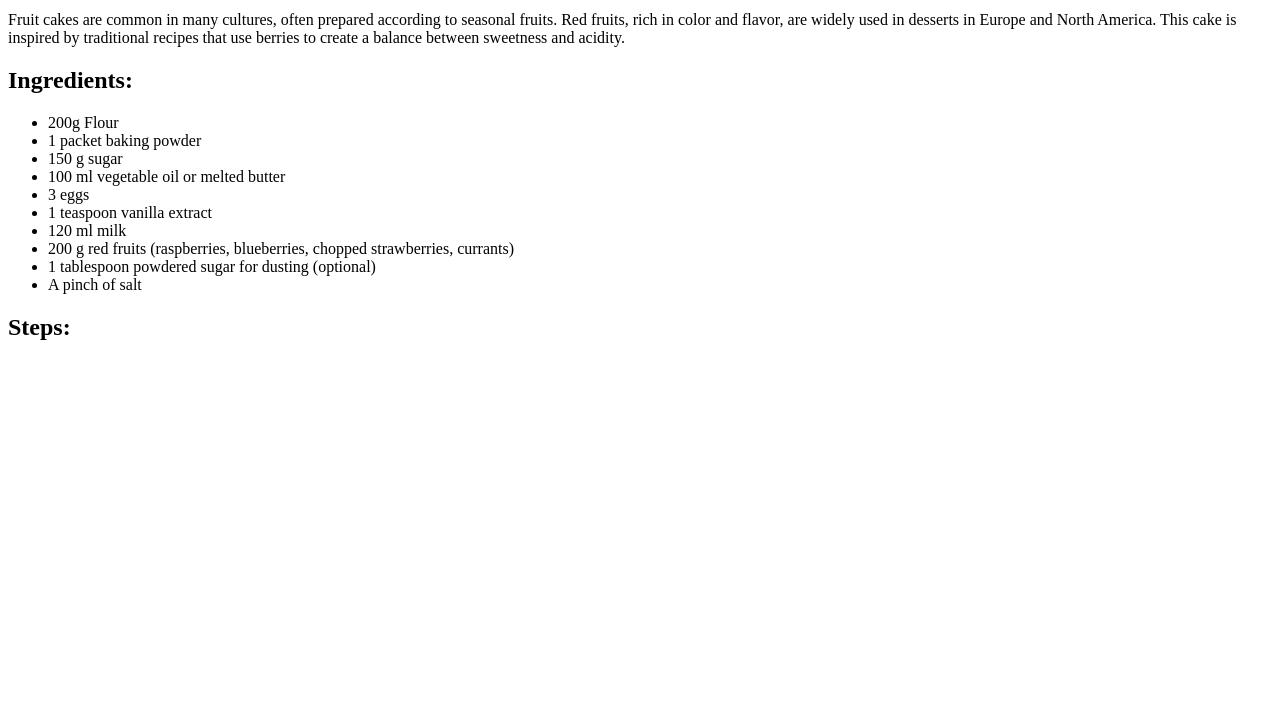
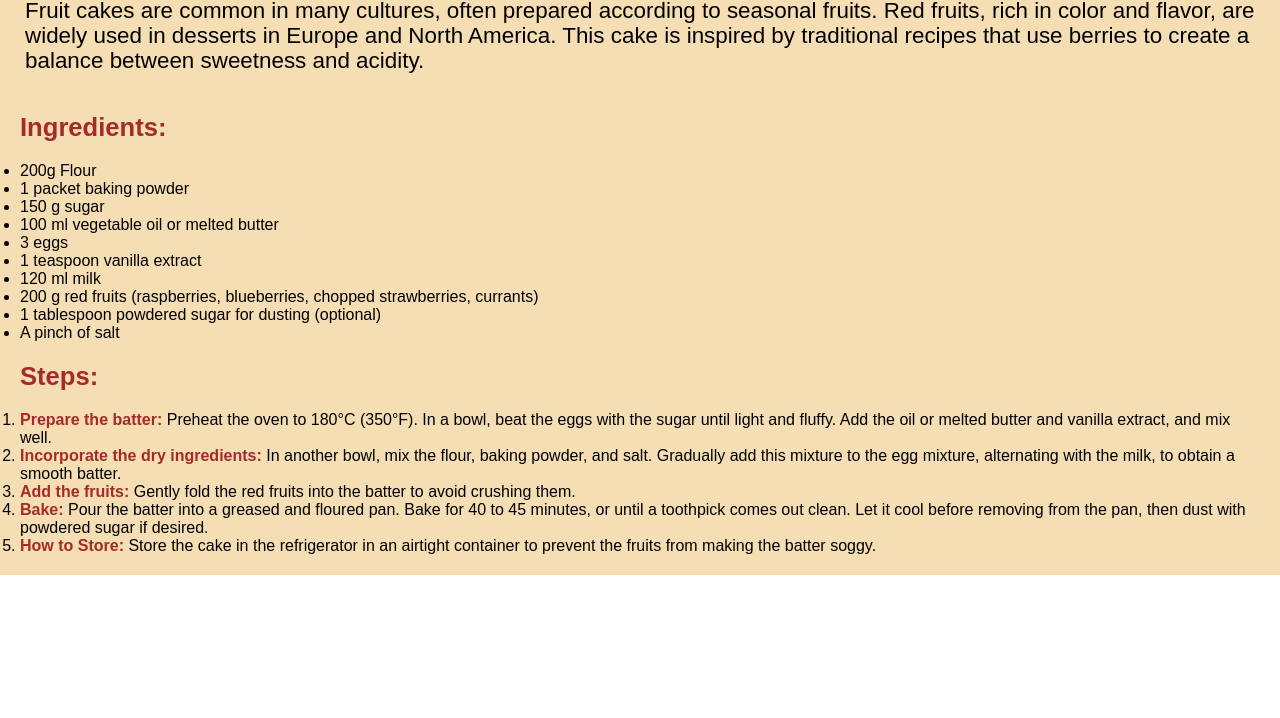
Before and after one commit to GuilhermeMarchioli/odin-recipe, a plain HTML site: page redfruitcake.html in a window 1280 px wide. Shown: the part 82-800 px from the top of the page. Drawn offline with Linux system fonts and the light colour scheme.

Commit message:
end of the text creation

```diff
--- a/redfruitcake.html
+++ b/redfruitcake.html
@@ -4,14 +4,15 @@
     <meta charset="UTF-8">
     <meta name="viewport" content="width=device-width, initial-scale=1.0">
     <title>Recipe | Red fruits Cake</title>
+    <link rel="stylesheet" href="style.css">
 </head>
 <body>
     <main>
-        <section>
+        <article>
             imagem
         </section>
 
-        <section>
+        <article>
             <h1>Red Fruits Cake</h1>
             <p>Fruit cakes are common in many cultures, often prepared according to seasonal fruits. Red fruits, rich in color and flavor, are widely used in desserts in Europe and North America. This cake is inspired by traditional recipes that use berries to create a balance between sweetness and acidity.</p>
             <h2>Ingredients:</h2>
@@ -29,7 +30,11 @@
             </ul>
             <h2>Steps:</h2>
             <ol>
-
+                <li><strong>Prepare the batter:</strong> Preheat the oven to 180°C (350°F). In a bowl, beat the eggs with the sugar until light and fluffy. Add the oil or melted butter and vanilla extract, and mix well.</li>
+                <li><strong>Incorporate the dry ingredients:</strong> In another bowl, mix the flour, baking powder, and salt. Gradually add this mixture to the egg mixture, alternating with the milk, to obtain a smooth batter.</li>
+                <li><strong>Add the fruits:</strong> Gently fold the red fruits into the batter to avoid crushing them.</li>
+                <li><strong>Bake:</strong> Pour the batter into a greased and floured pan. Bake for 40 to 45 minutes, or until a toothpick comes out clean. Let it cool before removing from the pan, then dust with powdered sugar if desired.</li>
+                <li><strong>How to Store:</strong> Store the cake in the refrigerator in an airtight container to prevent the fruits from making the batter soggy.</li>
             </ol>
         </section>
     </main>
```
